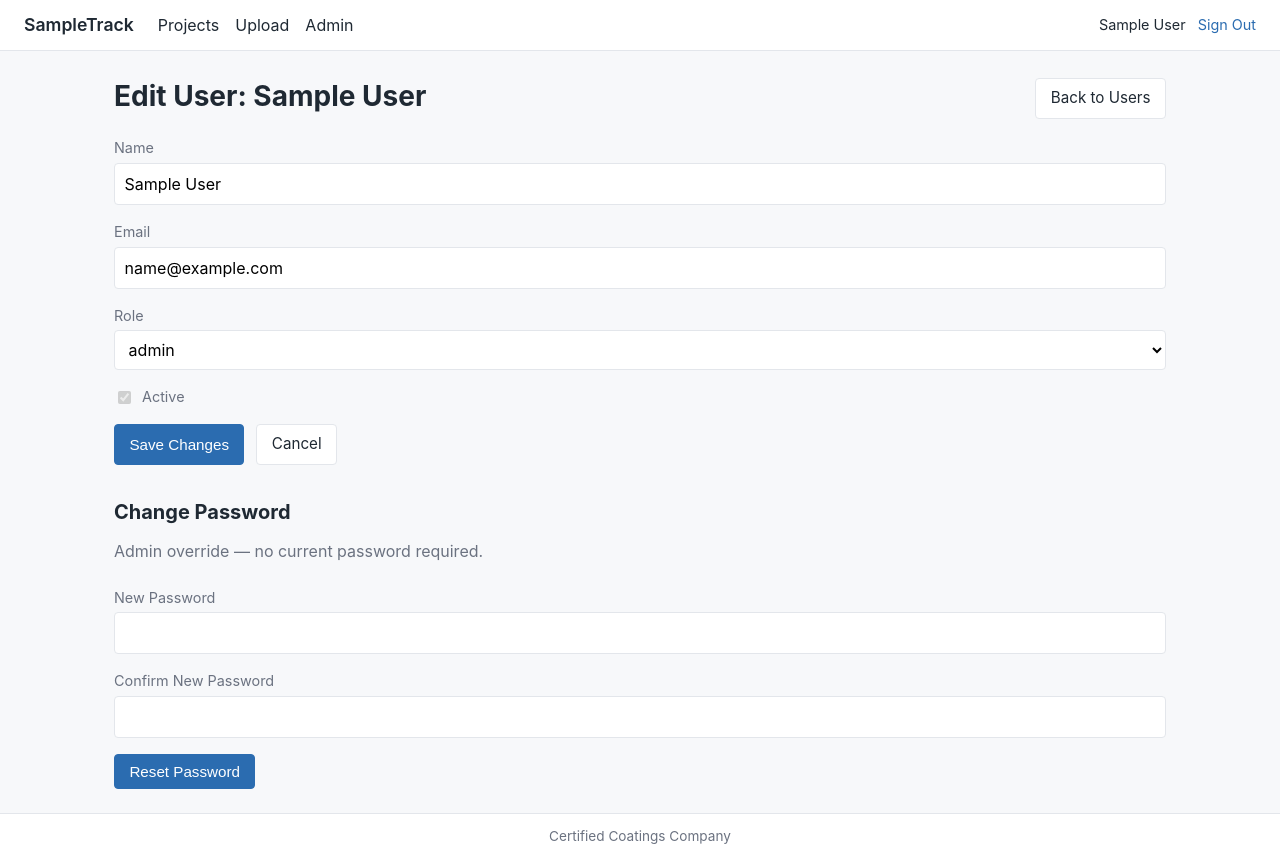
After one commit to jKeonaona/SampleTrack, a Flask app: page /admin/users/1 in a window 1280 px wide. The commit adds this page. Run offline with Flask 3, Linux system fonts and the light colour scheme; a user stored in the database is signed in; tables that the repository leaves empty hold one stand-in row (values such as "Sample post").

Commit message:
Add admin page with user management: CRUD on users, role and active flags, self-protection guards, admin_required decorator
Co-Authored-By: Claude Opus 4.7 (1M context) <noreply@anthropic.com>

```diff
--- a/app.py
+++ b/app.py
@@ -7,6 +7,7 @@ from models import db, Project, Sample, Result, User
 from routes.projects import projects_bp
 from routes.uploads import uploads_bp
 from routes.auth import auth_bp
+from routes.admin import admin_bp
 
 load_dotenv()
 
@@ -30,6 +31,7 @@ def load_user(user_id):
 app.register_blueprint(projects_bp)
 app.register_blueprint(uploads_bp)
 app.register_blueprint(auth_bp)
+app.register_blueprint(admin_bp)
 
 
 @app.route("/")
--- /dev/null
+++ b/routes/_helpers.py
@@ -0,0 +1,14 @@
+from functools import wraps
+
+from flask import abort
+from flask_login import current_user, login_required
+
+
+def admin_required(view):
+    @login_required
+    @wraps(view)
+    def wrapper(*args, **kwargs):
+        if not current_user.is_admin:
+            abort(403)
+        return view(*args, **kwargs)
+    return wrapper
--- /dev/null
+++ b/routes/admin.py
@@ -0,0 +1,184 @@
+from flask import Blueprint, render_template, request, redirect, url_for, flash
+from flask_login import current_user
+
+from models import db, User
+from routes._helpers import admin_required
+
+admin_bp = Blueprint("admin", __name__, url_prefix="/admin")
+
+VALID_ROLES = ("admin", "user")
+MIN_PASSWORD_LENGTH = 8
+
+
+@admin_bp.route("/", methods=["GET"])
+@admin_required
+def dashboard():
+    return render_template(
+        "admin/dashboard.html",
+        total_users=User.query.count(),
+        active_users=User.query.filter_by(active=True).count(),
+        admin_count=User.query.filter_by(role="admin").count(),
+    )
+
+
+@admin_bp.route("/users", methods=["GET"])
+@admin_required
+def users_list():
+    users = User.query.order_by(User.created_at.desc()).all()
+    return render_template("admin/users_list.html", users=users)
+
+
+@admin_bp.route("/users/new", methods=["GET"])
+@admin_required
+def user_new():
+    return render_template(
+        "admin/user_form.html",
+        mode="new",
+        user=None,
+        form={"email": "", "name": "", "role": "user"},
+    )
+
+
+@admin_bp.route("/users", methods=["POST"])
+@admin_required
+def user_create():
+    form = {
+        "email": (request.form.get("email") or "").strip().lower(),
+        "name": (request.form.get("name") or "").strip(),
+        "role": (request.form.get("role") or "user").strip(),
+    }
+    password = request.form.get("password") or ""
+    password_confirm = request.form.get("password_confirm") or ""
+
+    error = _validate_new_user(form, password, password_confirm)
+    if error:
+        flash(error, "error")
+        return render_template("admin/user_form.html", mode="new", user=None, form=form), 400
+
+    user = User(
+        email=form["email"],
+        name=form["name"] or None,
+        role=form["role"],
+        active=True,
+    )
+    user.set_password(password)
+    db.session.add(user)
+    db.session.commit()
+
+    flash(f"User {user.email} created.", "success")
+    return redirect(url_for("admin.users_list"))
+
+
+@admin_bp.route("/users/<int:user_id>", methods=["GET"])
+@admin_required
+def user_edit(user_id):
+    user = User.query.get_or_404(user_id)
+    form = {
+        "email": user.email,
+        "name": user.name or "",
+        "role": user.role or "user",
+        "active": bool(user.active),
+    }
+    return render_template("admin/user_form.html", mode="edit", user=user, form=form)
+
+
+@admin_bp.route("/users/<int:user_id>", methods=["POST"])
+@admin_required
+def user_update(user_id):
+    user = User.query.get_or_404(user_id)
+
+    form = {
+        "email": (request.form.get("email") or "").strip().lower(),
+        "name": (request.form.get("name") or "").strip(),
+        "role": (request.form.get("role") or "user").strip(),
+        "active": request.form.get("active") == "on",
+    }
+
+    if not form["email"]:
+        flash("Email is required.", "error")
+        return render_template("admin/user_form.html", mode="edit", user=user, form=form), 400
+    if form["role"] not in VALID_ROLES:
+        flash(f"Role must be one of: {', '.join(VALID_ROLES)}.", "error")
+        return render_template("admin/user_form.html", mode="edit", user=user, form=form), 400
+    if form["email"] != user.email:
+        clash = User.query.filter_by(email=form["email"]).first()
+        if clash is not None and clash.id != user.id:
+            flash(f"Email '{form['email']}' is already in use.", "error")
+            return render_template("admin/user_form.html", mode="edit", user=user, form=form), 400
+
+    if user.id == current_user.id and not form["active"]:
+        flash("You cannot deactivate yourself.", "error")
+        return render_template("admin/user_form.html", mode="edit", user=user, form=form), 400
+    if user.id == current_user.id and form["role"] != "admin":
+        flash("You cannot demote yourself from admin.", "error")
+        return render_template("admin/user_form.html", mode="edit", user=user, form=form), 400
+
+    user.email = form["email"]
+    user.name = form["name"] or None
+    user.role = form["role"]
+    user.active = form["active"]
+    db.session.commit()
+
+    flash("User updated.", "success")
+    return redirect(url_for("admin.users_list"))
+
+
+@admin_bp.route("/users/<int:user_id>/password", methods=["POST"])
+@admin_required
+def user_password_reset(user_id):
+    user = User.query.get_or_404(user_id)
+
+    password = request.form.get("password") or ""
+    password_confirm = request.form.get("password_confirm") or ""
+
+    if len(password) < MIN_PASSWORD_LENGTH:
+        flash(f"Password must be at least {MIN_PASSWORD_LENGTH} characters.", "error")
+        return redirect(url_for("admin.user_edit", user_id=user.id))
+    if password != password_confirm:
+        flash("Passwords do not match.", "error")
+        return redirect(url_for("admin.user_edit", user_id=user.id))
+
+    user.set_password(password)
+    db.session.commit()
+
+    flash(f"Password reset for {user.email}.", "success")
+    return redirect(url_for("admin.user_edit", user_id=user.id))
+
+
+@admin_bp.route("/users/<int:user_id>/deactivate", methods=["POST"])
+@admin_required
+def user_deactivate(user_id):
+    user = User.query.get_or_404(user_id)
+    if user.id == current_user.id:
+        flash("You cannot deactivate yourself.", "error")
+        return redirect(url_for("admin.users_list"))
+
+    user.active = False
+    db.session.commit()
+    flash(f"User {user.email} deactivated.", "success")
+    return redirect(url_for("admin.users_list"))
+
+
+@admin_bp.route("/users/<int:user_id>/activate", methods=["POST"])
+@admin_required
+def user_activate(user_id):
+    user = User.query.get_or_404(user_id)
+    user.active = True
+    db.session.commit()
+    flash(f"User {user.email} activated.", "success")
+    return redirect(url_for("admin.users_list"))
+
+
+def _validate_new_user(form, password, password_confirm):
+    if not form["email"]:
+        return "Email is required."
+    if form["role"] not in VALID_ROLES:
+        return f"Role must be one of: {', '.join(VALID_ROLES)}."
+    if len(password) < MIN_PASSWORD_LENGTH:
+        return f"Password must be at least {MIN_PASSWORD_LENGTH} characters."
+    if password != password_confirm:
+        return "Passwords do not match."
+    existing = User.query.filter_by(email=form["email"]).first()
+    if existing is not None:
+        return f"Email '{form['email']}' is already in use."
+    return None
--- /dev/null
+++ b/templates/admin/user_form.html
@@ -0,0 +1,83 @@
+{% extends "base.html" %}
+
+{% block title %}
+  {% if mode == "edit" %}Edit User: {{ user.name or user.email }}{% else %}New User{% endif %}
+{% endblock %}
+
+{% block content %}
+  <div class="toolbar">
+    <h1>
+      {% if mode == "edit" %}Edit User: {{ user.name or user.email }}{% else %}New User{% endif %}
+    </h1>
+    <a class="btn secondary" href="{{ url_for('admin.users_list') }}">Back to Users</a>
+  </div>
+
+  <form class="stacked" method="post"
+        action="{% if mode == 'edit' %}{{ url_for('admin.user_update', user_id=user.id) }}{% else %}{{ url_for('admin.user_create') }}{% endif %}">
+    <div class="field">
+      <label for="name">Name</label>
+      <input type="text" id="name" name="name" value="{{ form.name or '' }}">
+    </div>
+    <div class="field">
+      <label for="email">Email</label>
+      <input type="email" id="email" name="email" required value="{{ form.email or '' }}">
+    </div>
+    <div class="field">
+      <label for="role">Role</label>
+      <select id="role" name="role">
+        {% set current_role = form.role or 'user' %}
+        <option value="user" {% if current_role == 'user' %}selected{% endif %}>user</option>
+        <option value="admin" {% if current_role == 'admin' %}selected{% endif %}>admin</option>
+      </select>
+    </div>
+
+    {% if mode == "edit" %}
+      <div class="field">
+        <label style="display: flex; align-items: center; gap: 0.5rem;">
+          <input type="checkbox" name="active" {% if form.active %}checked{% endif %}
+                 {% if user.id == current_user.id %}disabled title="You cannot deactivate yourself"{% endif %}>
+          <span>Active</span>
+        </label>
+        {% if user.id == current_user.id %}
+          <input type="hidden" name="active" value="on">
+        {% endif %}
+      </div>
+    {% endif %}
+
+    {% if mode == "new" %}
+      <div class="field">
+        <label for="password">Password</label>
+        <input type="password" id="password" name="password" required minlength="8">
+      </div>
+      <div class="field">
+        <label for="password_confirm">Confirm Password</label>
+        <input type="password" id="password_confirm" name="password_confirm" required minlength="8">
+      </div>
+    {% endif %}
+
+    <div class="actions">
+      <button type="submit" class="btn">
+        {% if mode == "edit" %}Save Changes{% else %}Create User{% endif %}
+      </button>
+      <a class="btn secondary" href="{{ url_for('admin.users_list') }}">Cancel</a>
+    </div>
+  </form>
+
+  {% if mode == "edit" %}
+    <h2 style="margin-top: 2rem;">Change Password</h2>
+    <p class="subtitle">Admin override — no current password required.</p>
+    <form class="stacked" method="post" action="{{ url_for('admin.user_password_reset', user_id=user.id) }}">
+      <div class="field">
+        <label for="new_password">New Password</label>
+        <input type="password" id="new_password" name="password" required minlength="8">
+      </div>
+      <div class="field">
+        <label for="new_password_confirm">Confirm New Password</label>
+        <input type="password" id="new_password_confirm" name="password_confirm" required minlength="8">
+      </div>
+      <div class="actions">
+        <button type="submit" class="btn">Reset Password</button>
+      </div>
+    </form>
+  {% endif %}
+{% endblock %}
--- a/templates/base.html
+++ b/templates/base.html
@@ -185,6 +185,16 @@
         background: #eef0f4;
         color: var(--fg);
       }
+      .role-pill {
+        display: inline-block;
+        padding: 0.1rem 0.5rem;
+        border-radius: 999px;
+        font-size: 0.75rem;
+        text-transform: uppercase;
+        letter-spacing: 0.04em;
+      }
+      .role-pill.admin { background: #fee2e2; color: #991b1b; }
+      .role-pill.user { background: #eef0f4; color: var(--fg); }
     </style>
   </head>
   <body>
@@ -193,6 +203,9 @@
       <div class="links">
         <a href="/projects">Projects</a>
         <a href="/upload">Upload</a>
+        {% if current_user.is_authenticated and current_user.is_admin %}
+          <a href="/admin">Admin</a>
+        {% endif %}
       </div>
       {% if current_user.is_authenticated %}
         <div class="user">
```
Also changed, not shown: templates/admin/dashboard.html (added, +35 -0 lines), templates/admin/users_list.html (added, +54 -0 lines).
